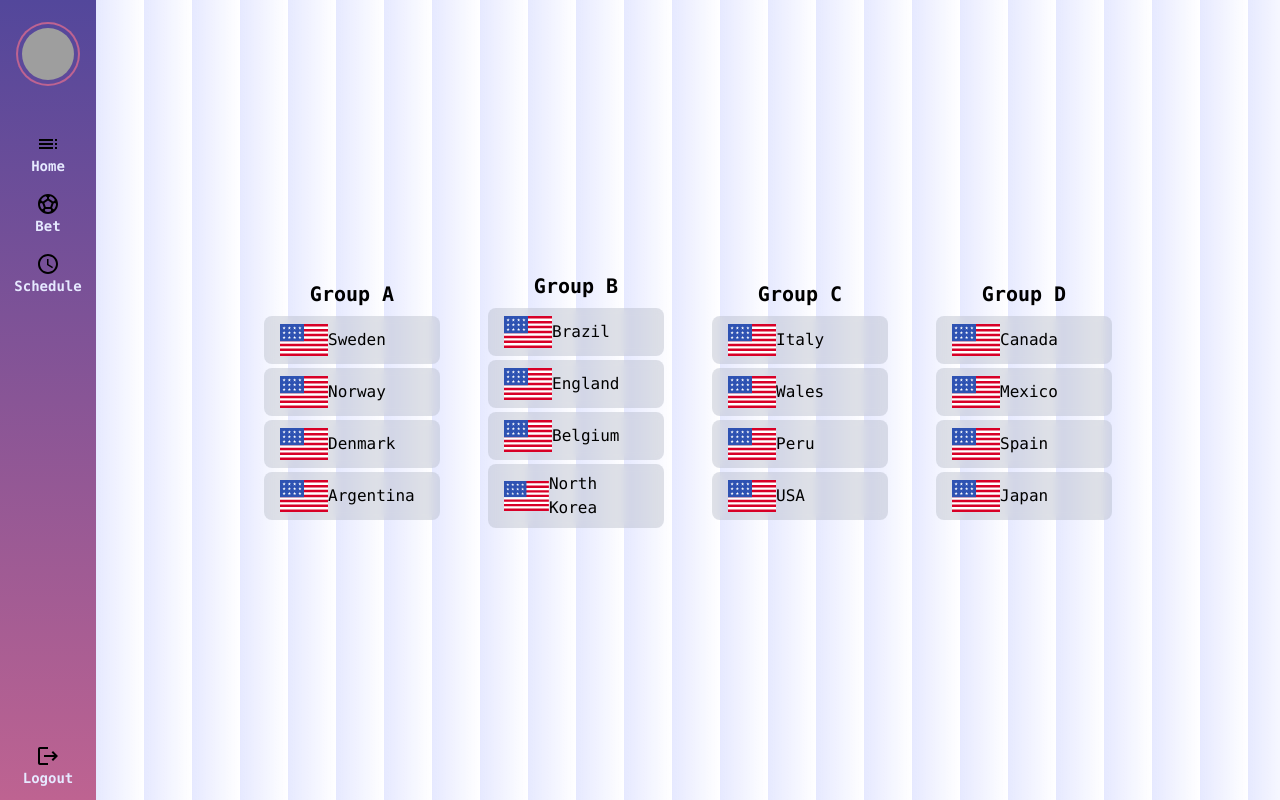
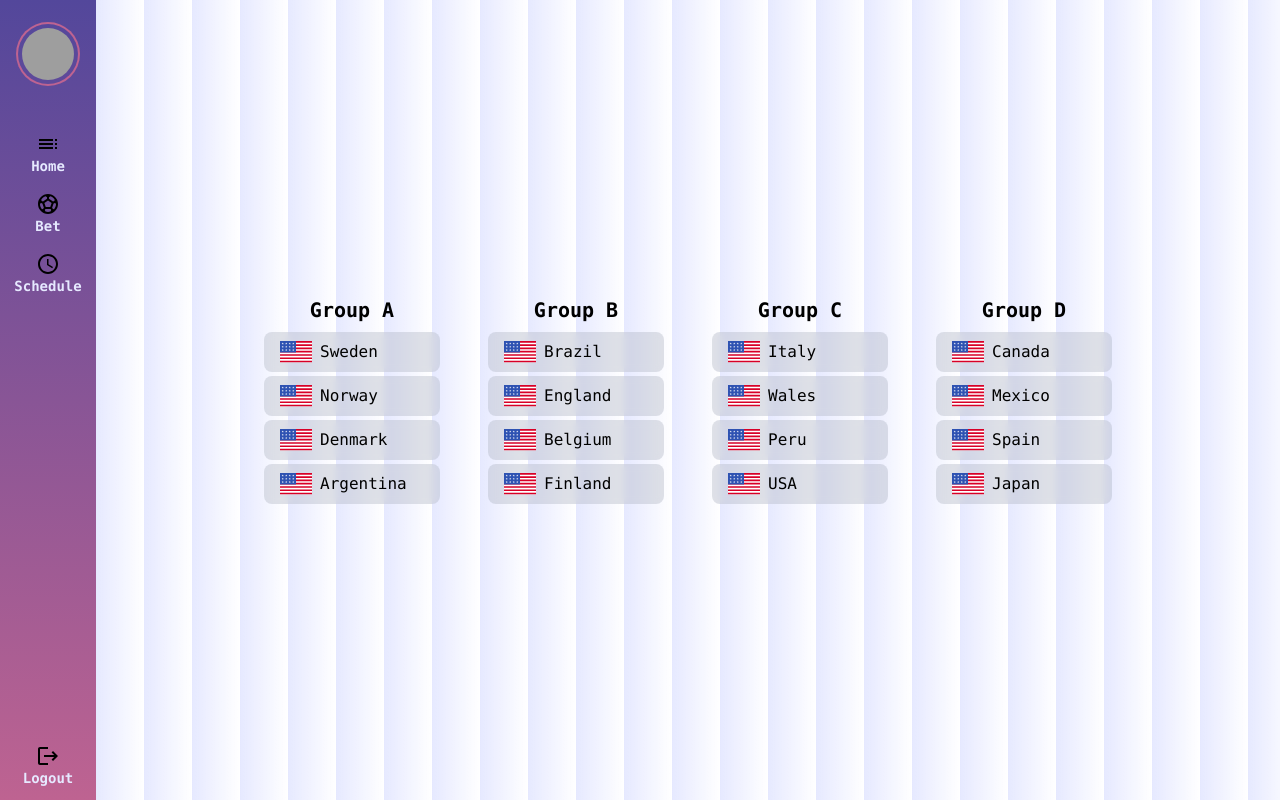
Before and after one commit to ponbac/messi-time, a Next.js app: page /bet in a window 1280 px wide. Built offline with nearby package versions, Linux system fonts and the light colour scheme; grey boxes are pictures that could not be loaded; a web font is replaced by a local one.

Commit message:
usa is supreme

```diff
--- a/components/ReorderableGroup.tsx
+++ b/components/ReorderableGroup.tsx
@@ -4,7 +4,7 @@ import { US } from 'country-flag-icons/react/3x2'
 
 const GroupItem: React.FC<{ team: Team }> = ({ team }) => {
   return (
-    <div className="w-44 hover:cursor-pointer hover:bg-primary/30 transition-all mx-2 flex flex-row items-center font-mono bg-gray-400/30 backdrop-blur-sm py-2 px-4 rounded-lg">
+    <div className="gap-2 w-44 hover:cursor-pointer hover:bg-primary/30 transition-all mx-2 flex flex-row items-center font-mono bg-gray-400/30 backdrop-blur-sm py-2 px-4 rounded-lg">
       {/* <img
         className="rounded-full p-1 ring-2 hover:ring-4 transition-all ring-primary"
         src={player.avatar}
@@ -12,7 +12,7 @@ const GroupItem: React.FC<{ team: Team }> = ({ team }) => {
         width={70}
         height={70}
       /> */}
-      <US title={team.name} className="w-12"></US>
+      <US title={team.name} className="w-8"></US>
       <h1>{team.name}</h1>
     </div>
   );
--- a/pages/bet.tsx
+++ b/pages/bet.tsx
@@ -16,7 +16,7 @@ const exampleGroupB = {
       { id: "5", name: "Brazil" },
       { id: "6", name: "England" },
       { id: "7", name: "Belgium" },
-      { id: "8", name: "North Korea" },
+      { id: "8", name: "Finland" },
     ],
   };
 
```
